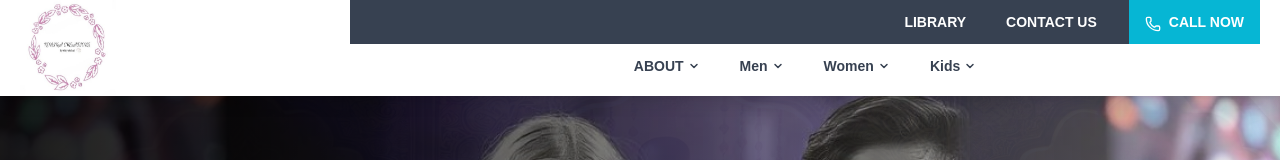
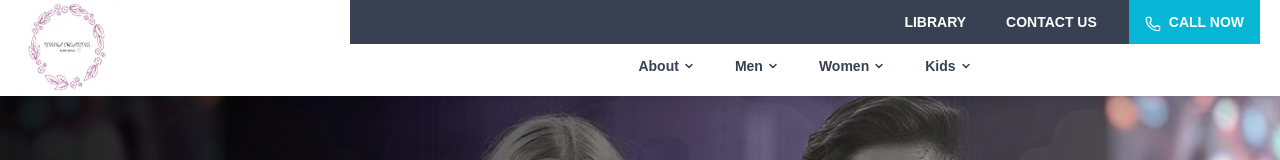
Before and after one commit to Shivam060/konikacreation, a Next.js app: page / in a window 1280 px wide. Shown: the top 160 px of the page. Built offline with nearby package versions, Linux system fonts and the light colour scheme.

Commit message:
New change

```diff
--- a/src/components/NavBar.js
+++ b/src/components/NavBar.js
@@ -103,7 +103,7 @@ const NavBar = () => {
                             ) : null}
                             <li className="relative group">
                                 <button className={`relative px-3 max-xl:px-1 ${isScrolled ? "py-3" : "py-3"}  focus:outline-none text-gray-700 font-novaBold text-sm max-[1600px]:text-sm flex items-center gap-1`}>
-                                    ABOUT{" "}
+                                    About{" "}
                                     <svg xmlns="http://www.w3.org/2000/svg" width="12" height="12" viewBox="0 0 24 24" fill="none" stroke="currentColor" strokeWidth="3" strokeLinecap="round" strokeLinejoin="round" className="lucide lucide-chevron-down"><path d="m6 9 6 6 6-6" /></svg>
                                     <span className="absolute inset-x-0 top-0 h-1 bg-secondary transform scale-x-0 group-hover:scale-x-100 origin-bottom" />
                                 </button>
```
